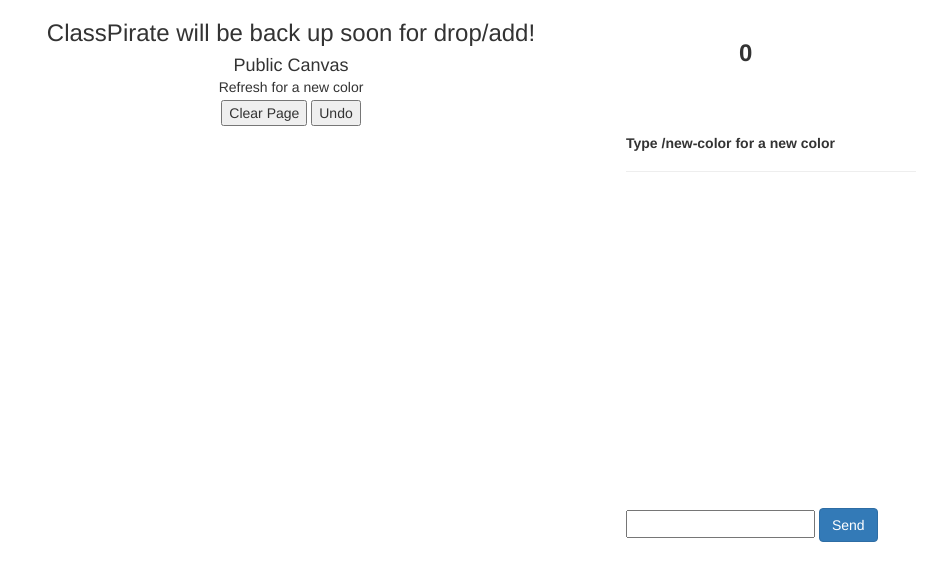
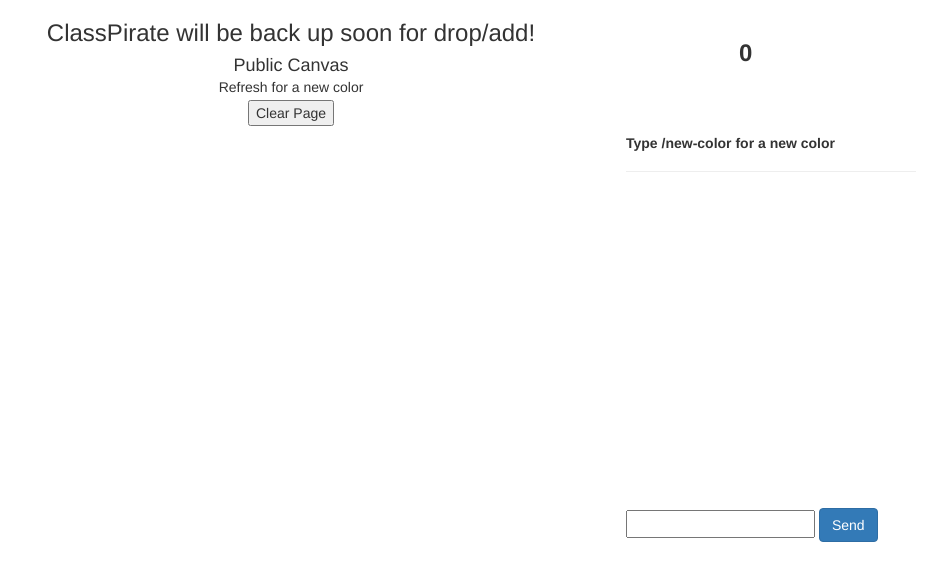
Before and after one commit to aishairzay/DrawPad, a website: page public/index.html in a window 1280 px wide. Shown: the whole page, without its empty margins (349-1280 px from the left). Drawn offline with nearby package versions, Linux system fonts and the light colour scheme; no server answers.

Commit message:
Got rid of undo button

```diff
--- a/public/index.html
+++ b/public/index.html
@@ -22,7 +22,7 @@
       <h5 align="center" style="margin-bottom:4px;margin-top:0px">Refresh for a new color</h5>
       <div style="text-align:center;align=center">
         <button id="erase">Clear Page</button>
-        <button id="undo">Undo</button>
+        <!--button id="undo">Undo</button!-->
       </div>
     </div>
     <div class="container-fluid" style="height:100%">
```
